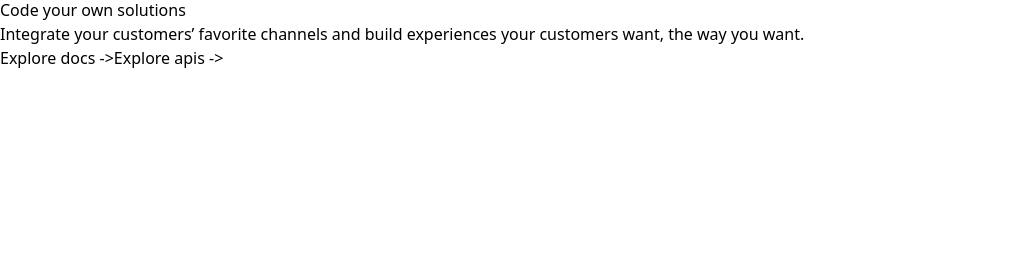
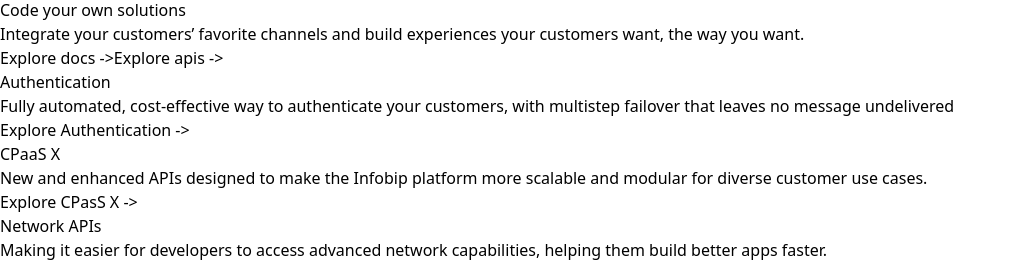
Before and after one commit to noogler-eng/infobip, a React (Vite) app: page / in a window 1280 px wide. Shown: the part 5589-5855 px from the top of the page, without its empty margins (0-1016 px from the left). Before the commit the page ends 5659 px from the top, so only its background shows below. Built offline with nearby package versions, Linux system fonts and the light colour scheme.

Commit message:
reaching...

```diff
--- a/src/components/CodeSoln.tsx
+++ b/src/components/CodeSoln.tsx
@@ -3,6 +3,8 @@
 import { useState } from "react";
 import CodeButton from "./reusable/CodeButtons";
 import Button from "./reusable/Button";
+import productData from "../data/productDes";
+import { Link } from "react-router-dom";
 
 export default function CodeSoln() {
   const [platform, setPlatform] = useState<number>(0);
@@ -68,6 +70,20 @@
           </div>
         </div>
       </div>
+      <div className="flex justify-between px-16 gap-12 items-center">
+        {productData.map((item, index) => {
+          return (
+            <div
+              key={index}
+              className="flex flex-col gap-8 text-white text-start"
+            >
+              <h1 className="text-4xl">{item.heading}</h1>
+              <p>{item.des}</p>
+              <Link to={item.link}>{item.linkName}</Link>
+            </div>
+          );
+        })}
+      </div>
     </div>
   );
 }
--- /dev/null
+++ b/src/data/productDes.ts
@@ -0,0 +1,27 @@
+const productDes: {
+  heading: string;
+  des: string;
+  link: string;
+  linkName: string;
+}[] = [
+  {
+    heading: "Authentication",
+    des: "Fully automated, cost-effective way to authenticate your customers, with multistep failover that leaves no message undelivered",
+    link: "/",
+    linkName: "Explore Authentication ->",
+  },
+  {
+    heading: "CPaaS X",
+    des: "New and enhanced APIs designed to make the Infobip platform more scalable and modular for diverse customer use cases.",
+    link: "/",
+    linkName: "Explore CPasS X ->",
+  },
+  {
+    heading: "Network APIs",
+    des: "Making it easier for developers to access advanced network capabilities, helping them build better apps faster.",
+    link: "/",
+    linkName: "Explore Network API ->",
+  },
+];
+
+export default productDes;
```
